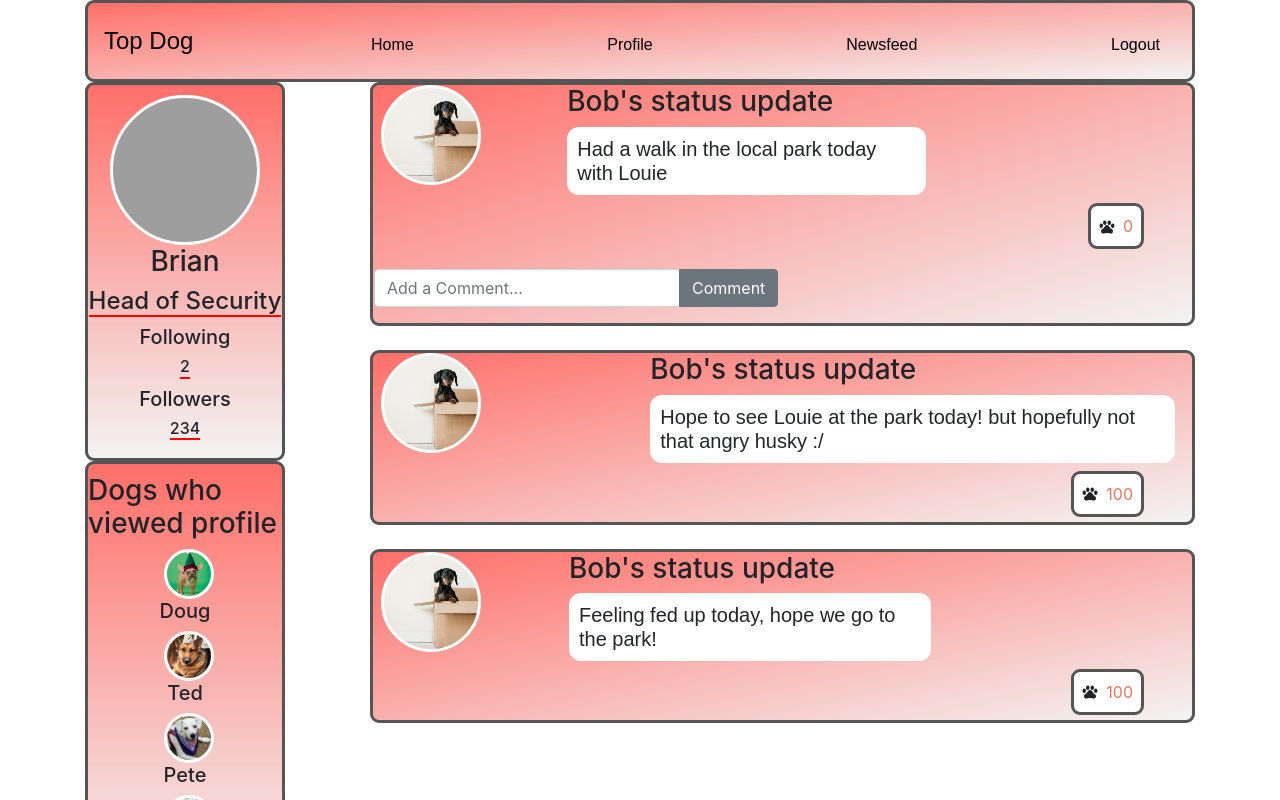
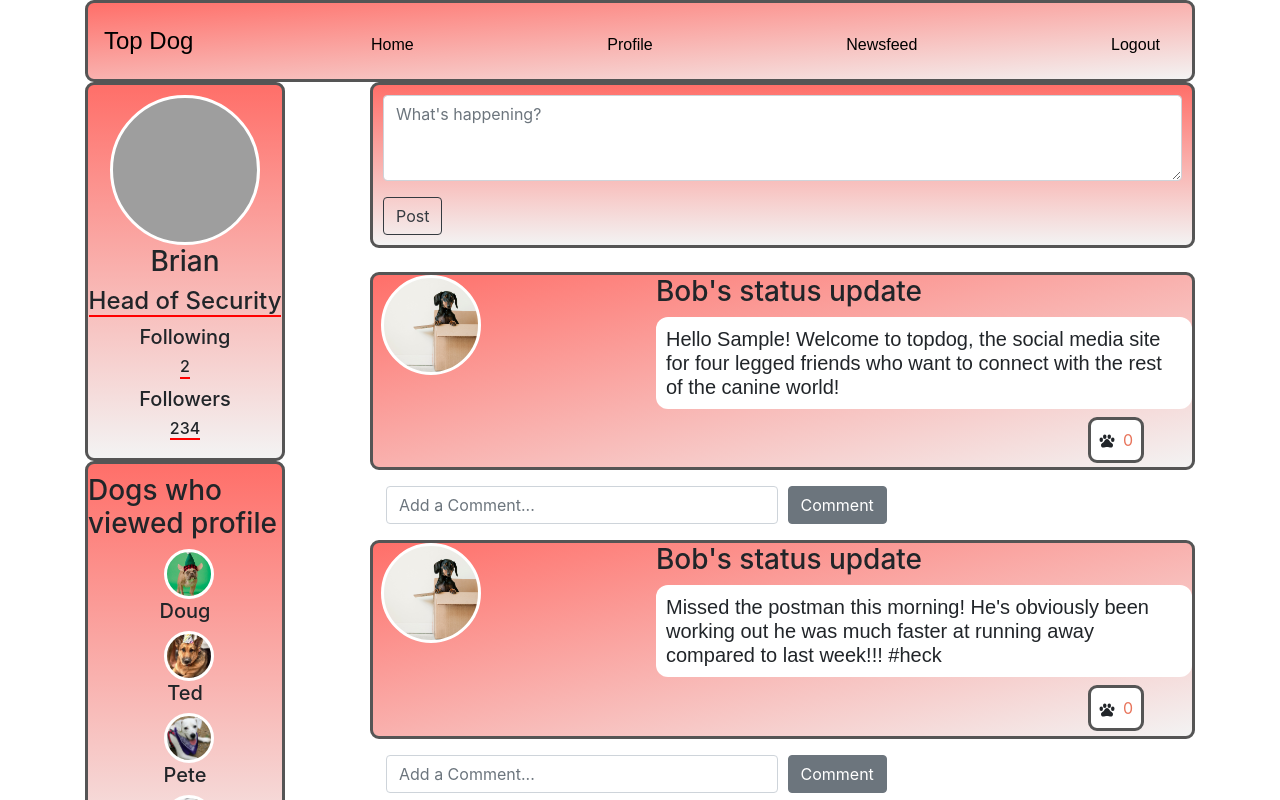
Before and after one commit to deltadesign/topdog, a React (Create React App) app: page / in a window 1280 px wide. Both pictures are taken after typing "Sample", "Sample123" into the empty fields and a click on the button "Submit". Shown: the top 800 px of the page. Built offline with nearby package versions, Linux system fonts and the light colour scheme; grey boxes are pictures that could not be loaded.

Commit message:
Status updater added

```diff
--- a/src/components/cards/commentCard.js
+++ b/src/components/cards/commentCard.js
@@ -55,7 +55,6 @@ export default class commentCard extends React.Component {
       display: "flex",
       background: "var(--brandbckgrnd)",
       borderRadius: "9px",
-      border: "3px solid #555",
       borderRadius: "15px" ,
       fontFamily: "Arial",
       margin: "8px 0",
--- a/src/components/cards/statusCard1.js
+++ b/src/components/cards/statusCard1.js
@@ -77,6 +77,7 @@ class StatusCard1 extends React.Component{
   render(){
     return (
       <div>
+
       <Card className="status-card1">
        {/* <pre>{JSON.stringify(this.state)}</pre> */}
         <Row>
@@ -87,7 +88,7 @@ class StatusCard1 extends React.Component{
           </Col>
           <Col md={8}>
             <h3>Bob's status update</h3>
-            <h5 className= "post-content"> Had a walk in the local park today with Louie</h5>
+            <h5 className= "post-content">{this.props.text}</h5>
           </Col>
         </Row>
 
@@ -96,30 +97,30 @@ class StatusCard1 extends React.Component{
           <div className="likes">{this.state.likes}</div>
         </div>
 
+      </Card>
+
         <Row>
+          <Col>{this.renderComments()}</Col>
+        </Row>
+
           <Form onSubmit = {(e) => this.addComment(e)}>
-            <InputGroup className="m-3">
+            <Form.Group className="m-3" controlId="comment">
+              <Form.Row>
+                <Col>
                   <Form.Control
                   placeholder="Add a Comment..."
                   name = "comment"
                   onChange = {(e) => this.handleChange(e)}
                   value = {this.state.comment}
                   />
-              <InputGroup.Append>
+                </Col>
+                <Col>
                   <Button variant = "secondary" type="submit">Comment</Button>
-              </InputGroup.Append>
-            </InputGroup>
+                </Col>
+              </Form.Row>
+            </Form.Group>
           </Form>
-        </Row>
 
-
-      </Card>
-
-        <Row>
-          <Col>
-          {this.renderComments()}
-          </Col>
-        </Row>
 
       </div>
      );
--- a/src/components/forms/statusform.js
+++ b/src/components/forms/statusform.js
@@ -20,7 +20,7 @@ export default class StatusForm extends React.Component {
 
   submitHandler(e){
     e.preventDefault();
-    console.log(this.state.username , this.state.status)
+    this.props.statusUpdate(this.state.status)
     this.setState({
       username: "",
       status: ""
@@ -30,10 +30,11 @@ export default class StatusForm extends React.Component {
   render() {
     return (
       <Form onSubmit = {(e) => this.submitHandler(e)} className='status-form'>
-
+      {/* <pre>{JSON.stringify(this.state)}</pre> */}
+{/*
       <Form.Group controlId = "username">
         <Form.Control name = "username" type = "text" value = {this.state.username} placeholder="Username" onChange = {(e) => this.handleChange(e)} required />
-      </Form.Group>
+      </Form.Group> */}
 
       <Form.Group controlId = "status">
         <Form.Control name = "status" as = "textarea" rows={3} value = {this.state.status} placeholder="What's happening?" onChange = {(e) => this.handleChange(e)} required />
--- a/src/components/profile.js
+++ b/src/components/profile.js
@@ -2,6 +2,7 @@
 import React from 'react'
 
 //COMPONENTS
+import StatusForm from '../components/forms/statusform';
 import ImageCarousel from '../components/carousel';
 import Feed from '../components/cards/feedCard';
 import StatusCard1 from '../components/cards/statusCard1';
@@ -22,8 +23,28 @@ import Col from 'react-bootstrap/col';
 class Profile extends React.Component{
   constructor(props){
     super(props)
+    this.state = {
+      posts: [ `Hello ${this.props.username}! Welcome to topdog, the social media site for four legged friends who want to connect with the rest of the canine world!`, `Missed the postman this morning! He's obviously been working out he was much faster at running away compared to last week!!! #heck`]
+    }
   }
 
+  //status updater
+  updateStatus(status){
+    this.setState(() => ({
+      posts: [...this.state.posts , status]
+    }))
+  }
+
+  //status render method
+  renderPosts(){
+    const posts = this.state.posts;
+
+    return posts.map((post , i) => (
+      <StatusCard1 key ={i} text={post} />
+    ))
+  }
+
+  //logout method
   logout(){
     console.log('Logging out')
     this.props.logout()
@@ -34,6 +55,7 @@ class Profile extends React.Component{
 
         <Container>
           <div className = "profile-page"></div>
+
             <Navbar logout= {()=>this.logout()}/>
 
             <Row>
@@ -43,14 +65,16 @@ class Profile extends React.Component{
               </Col>
 
               <Col md="9">
-                <StatusCard1/>
+                <StatusForm statusUpdate = {(status)=> this.updateStatus(status)}/>
                 <br/>
+                {this.renderPosts()}
+                {/* <br/>
                 <StatusCard2/>
                 <br/>
-                <StatusCard3/>
+                <StatusCard3/> */}
               </Col>
 
-               </Row>
+            </Row>
 
               <Footer/>
 
```
Lines whose indentation alone changed are shown as unchanged.
